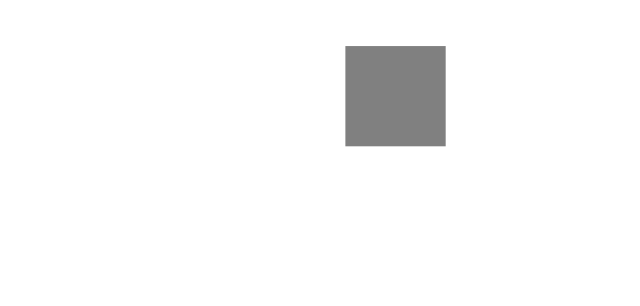
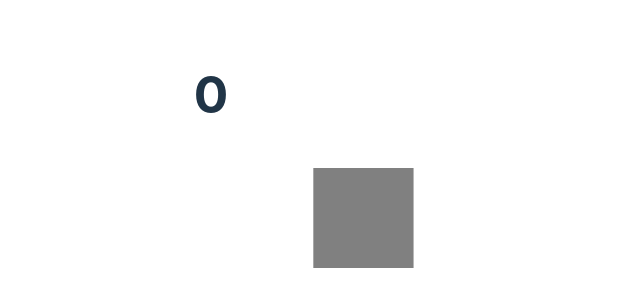
Before and after one commit to DildaarYounglings/reactjs-useReducer-hook, a React (Vite) app: page / in a window 1280 px wide. Shown: the top 306 px of the page, without its empty margins (429-1069 px from the left). Built offline with nearby package versions, Linux system fonts and the light colour scheme.

Commit message:
second commit

```diff
--- a/src/App.tsx
+++ b/src/App.tsx
@@ -1,8 +1,16 @@
+import { useReducer } from 'react';
 import './App.css';
 import { Canvas } from './components/Canvas';
 import { useCanvas } from './hooks/useCanvas';
 
+const initialState = {score:0}
+type Action = {type:"setScore()",payload:typeof initialState};
 function App() {
+  const [state,dispatch] = useReducer(
+    (currentState:typeof initialState,action:Action)=>{
+      return currentState
+    },initialState,
+  );
   const draw = (ctx:CanvasRenderingContext2D,count:any) => {
     ctx.clearRect(0,0,ctx.canvas.width,ctx.canvas.height);
     ctx.fillStyle = 'grey';
@@ -12,7 +20,10 @@ function App() {
   const canvasEl = useCanvas(draw);
 
   return (
-    <Canvas canvasEl={canvasEl}></Canvas>
+    <>
+      <h1>{state.score}</h1>
+      <Canvas canvasEl={canvasEl}></Canvas>
+    </>
   )
 }
 export default App;
--- a/src/components/Canvas.tsx
+++ b/src/components/Canvas.tsx
@@ -3,6 +3,6 @@ import React,{ useEffect } from "react";
 type CanvasProps = {canvasEl:React.MutableRefObject<HTMLCanvasElement|null>};
 export function Canvas({canvasEl}:CanvasProps){
 return (
-  <canvas ref={canvasEl} height={720} width={720} style={{border:"1px solid white",maxHeight:"100vh",maxWidth:"100vw",minHeight:"100%",minWidth:"100%",}}></canvas>
+  <canvas ref={canvasEl} height={window.innerHeight} width={window.innerHeight} style={{border:"1px solid white",maxHeight:"100vh",maxWidth:"100vw",minHeight:"100%",minWidth:"100%",}}></canvas>
 )
 }
--- a/src/hooks/useCanvas.tsx
+++ b/src/hooks/useCanvas.tsx
@@ -2,12 +2,15 @@ import React,{useEffect,useRef} from "react";
 
 export function useCanvas(draw:(ctx:CanvasRenderingContext2D,count:any)=>void){
     const Ref = useRef<HTMLCanvasElement|null>(null);
+    let canvas:HTMLCanvasElement;
 
     useEffect(() => {
         const canvasEl = Ref.current;
         if(canvasEl === null)throw new Error("canvas Element is null Line07 in Canvas.tsx");
-        const Ctx = canvasEl?.getContext("2d");
+        canvasEl;
+        const Ctx = canvasEl.getContext("2d");
         if(Ctx === null) throw new Error("Ctx variable is null Line10 in Canvas.tsx");
+        Ctx;
         let count = 0;
         let animationId:number;
         const renderer = () => {
```
Also changed, not shown: 1 other file (tests, documents, lock files or other folders).
